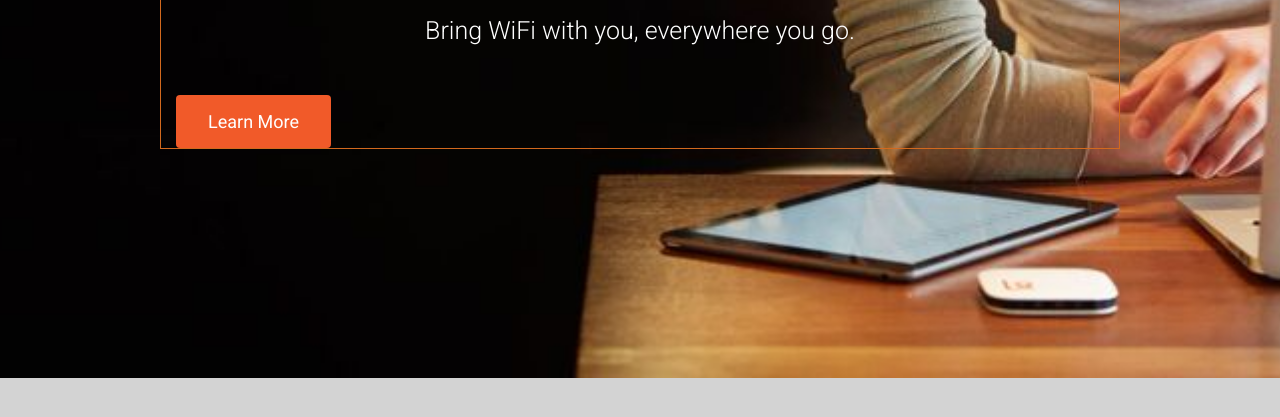
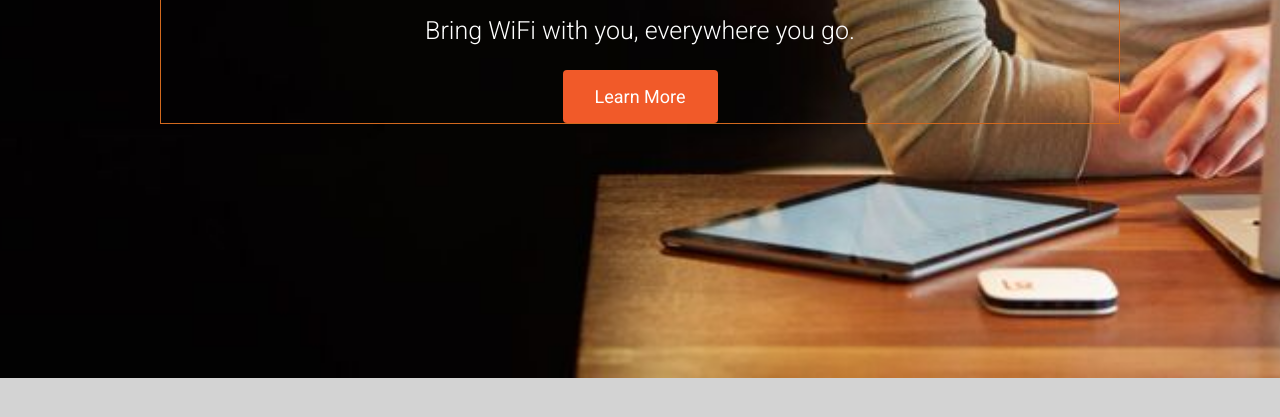
Before and after one commit to natashahakun/startup-landing-page, a plain HTML site: page index.html in a window 1280 px wide. Shown: the part 357-774 px from the top of the page. Drawn offline with Linux system fonts and the light colour scheme.

Commit message:
Finish btn styling.

```diff
--- a/style.css
+++ b/style.css
@@ -74,6 +74,7 @@ div {
   background-size: cover;
   background-repeat: no-repeat;
   height: 45.938rem;
+  overflow: auto;
 }
 
 
@@ -94,10 +95,12 @@ div {
 }
 
 .introduction .btn {
+  display: block;
   width: 9.688rem;
   padding: 1rem 1.5rem;
   border-radius: 4px;
   border-style: none;
+  margin:0 auto;
   margin-top: 1.563rem;
   text-align: center;
   font-size: 1.125rem;
```
